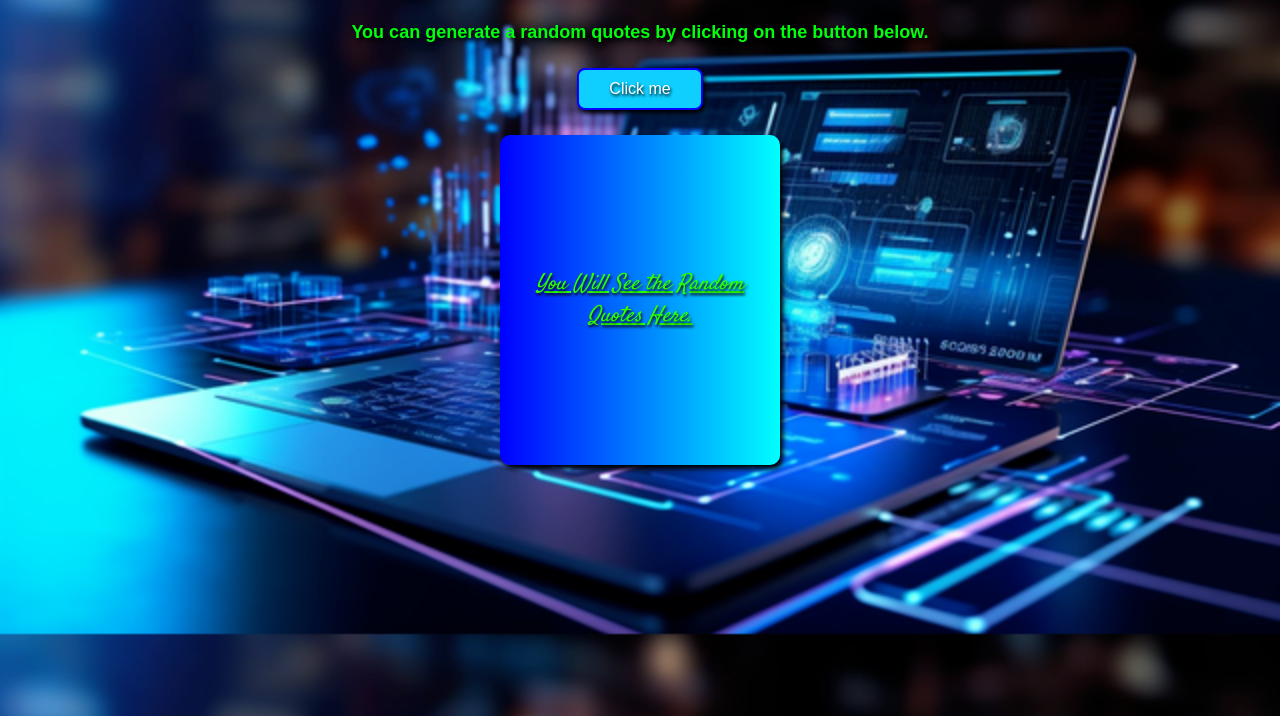
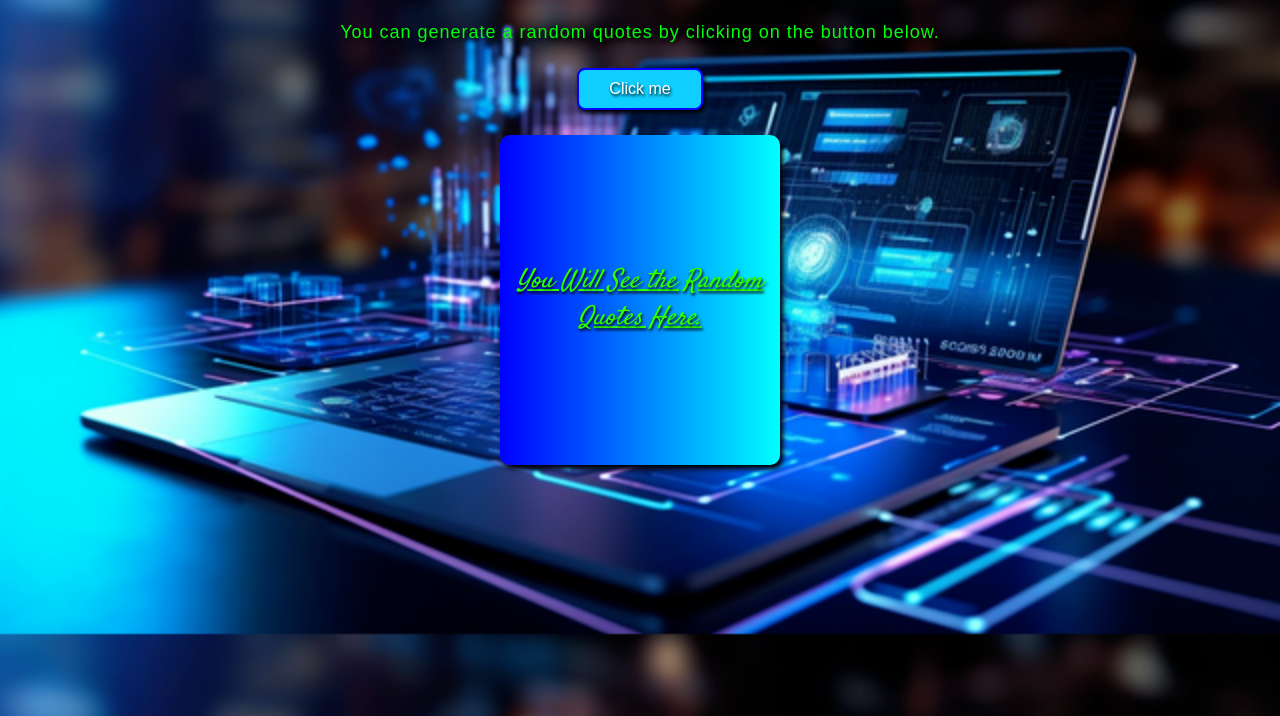
Before and after one commit to rameshyumnam/Projects, a plain HTML site: page quotes.html in a window 1280 px wide. Shown: the part 84-800 px from the top of the page. Drawn offline with nearby package versions, Linux system fonts and the light colour scheme; a web font is replaced by a local one.

Commit message:
randomQuotes

```diff
--- a/quotes.css
+++ b/quotes.css
@@ -35,7 +35,8 @@ p {
     font-family: "Special Gothic Condensed One", sans-serif;
     font-weight: 400;
     font-style: normal;
-    font-weight: 700;
+    font-weight: 500;
+    letter-spacing: 1px;
     font-size: 18px;
     color: #00ff0d;
     text-shadow: 2px 3px 4px black;
@@ -46,7 +47,7 @@ h3 {
     font-style: italic;
     color: #2bff01;
     text-shadow: 1px 2px 3px #000000;
-    font-size: 22px;
+    font-size: 26px;
     width: 280px;
     height: 330px;
     background: linear-gradient(to right, blue, cyan);
```
